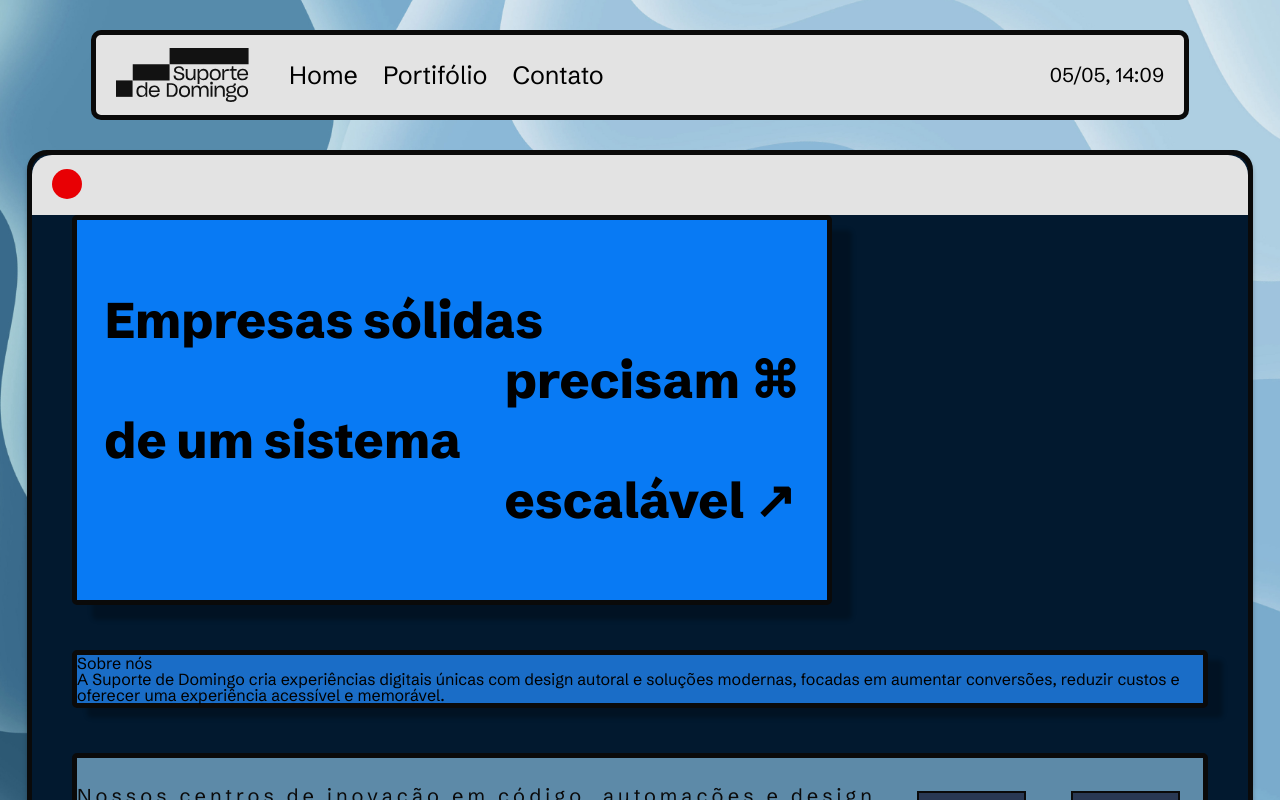
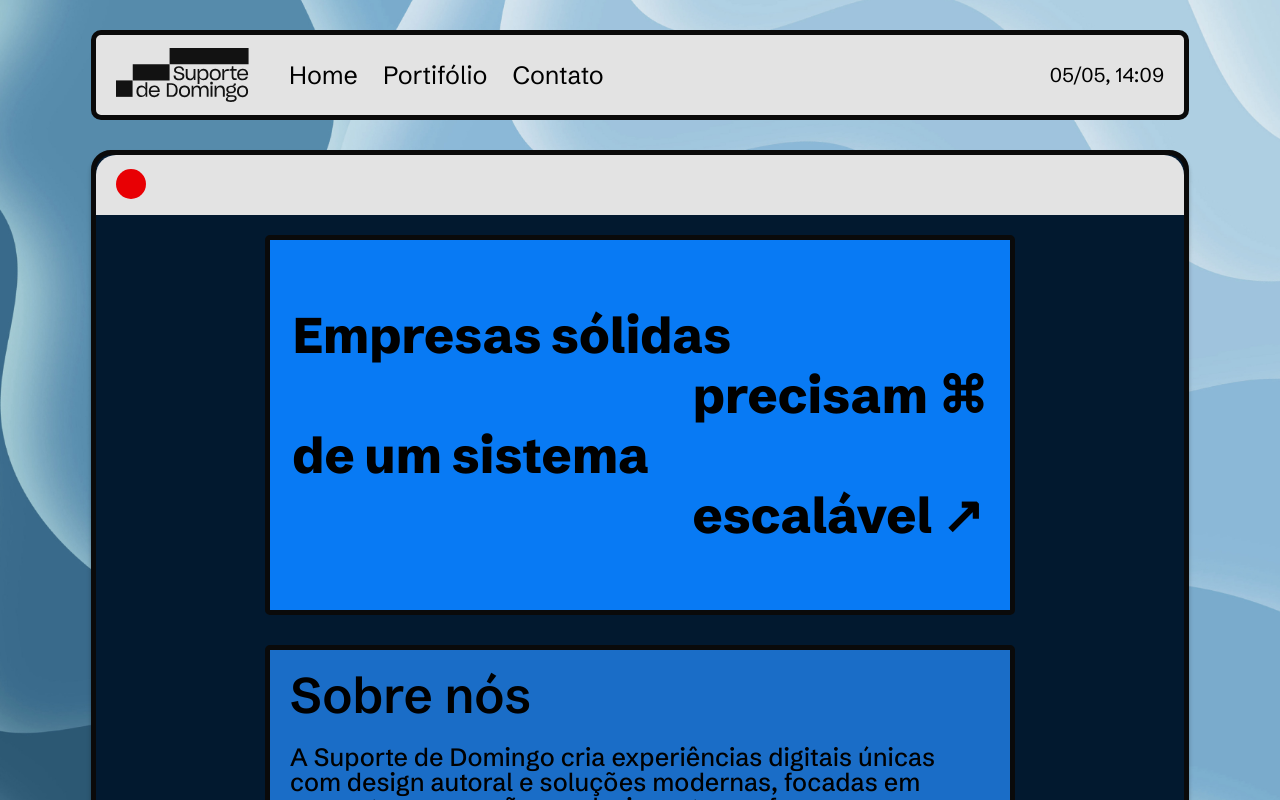
Before and after one commit to Silasprata23/rebranding-SDD, a React (Vite) app: page / in a window 1280 px wide. Shown: the top 800 px of the page. Built offline with nearby package versions, Linux system fonts and the light colour scheme.

Commit message:
feat: integrate CardSlogan and CardAbout components into Window, update styles for layout consistency

```diff
--- a/src/components/window/index.jsx
+++ b/src/components/window/index.jsx
@@ -3,9 +3,18 @@ import "./style.scss"
 import {Card} from "../card/index.jsx";
 import {Button} from "../button/index.jsx";
 import {CardBig} from "../card-big/index.jsx";
+import { CardSlogan } from "../card-slogan/index.jsx";
+import { CardAbout } from "../card-about/index.jsx";
+
+
+
 
 
 export const Window = () => (
+
+
+
+
     <div className="window">
         <div className="titleBar">
             <a href="">
@@ -19,34 +28,13 @@ export const Window = () => (
 
             <div className="card-wrapper">
 
-                <div className="card-slogan">
-                    <div className="slogan">
-                    <p className="left">
-                        <span>Empresas sólidas</span>
-                    </p>
+                <CardSlogan/>
 
-                    <p className="right">
-                        <span>precisam ⌘</span>
-                    </p>
-                    <p className="left">
-                         <span>de um sistema</span>
-                    </p>
-                   <p className="right">
-                     <span>escalável ↗</span>
-                   </p>
+                <CardAbout
+                    title={"Sobre nós"}
+                    text={"A Suporte de Domingo cria experiências digitais únicas com design autoral e soluções modernas, focadas em aumentar conversões, reduzir custos e oferecer uma experiência acessível e memorável. "}
 
-
-                    </div>
-
-
-                </div>
-
-                <div className="card-about">
-                    <h3>Sobre nós</h3>
-                    <p>A Suporte de Domingo cria experiências digitais únicas com design autoral e soluções modernas,
-                         focadas em aumentar conversões, reduzir custos e oferecer uma experiência acessível e memorável.</p>
-                </div>
-
+                />
 
 
             <div className="card-media">
--- a/src/components/window/style.scss
+++ b/src/components/window/style.scss
@@ -6,7 +6,7 @@
   display: flex;
   flex-direction: column;
   background: $color-blue-1;
-  width: 95%;
+  width: 85%;
   height: 90%;
   border-radius: 20px;
   border: 5px solid $color-noctorios-black;
@@ -26,61 +26,18 @@
 
 
   .window-content {
-    padding: 0 40px;
+    padding: 20px 40px;
     display: flex;
     align-items: center;
     flex-direction: column;
-
-    .card-about{
-      border-radius: 5px;
-      border: 5px solid $color-noctorios-black;
-      background: $color-blue-3;
-      box-shadow: 15px 10px 4px 0 rgba(0, 0, 0, 0.25);
-
-
-
-
-    }
-
-
-
-
-    .card-slogan{
-      width: 700px;
-      height: 330px;
-      border-radius: 5px;
-      border: 5px solid  $color-noctorios-black;
-      background: $color-blue-2;
-      box-shadow: 20px 15px 4px 0 rgba(0, 0, 0, 0.25);
-      padding: 25px;
-      display: flex;
-      justify-content: center;
-      .slogan{
-        display: flex;
-        flex-direction: column;
-        align-items: flex-start;
-        justify-content: center;
-        gap: 10px;
-        .left{
-          margin-right: 50px;
-        }
-        .right{
-          margin-left: 400px;
-        }
-
-        span{
-          font-size: 50px;
-          font-weight: 800;
-        }
-      }
-    }
+    gap: 50px;
 
 
     .card-title {
       display: flex;
       align-items: center;
       justify-content: center;
-      width: 100%;
+      width: 1520px;
       height: 100px;
       background: $color-blue-4;
       font-size: 50px;
@@ -93,11 +50,12 @@
       display: flex;
       align-items: center;
       justify-content: center;
-      width: 100%;
+      width: 1520px;
       height: 100px;
       background: $color-blue-4;
       border-radius: 5px;
       border: 5px solid $color-noctorios-black;
+
       p{
         color: $color-noctorios-black;
         font-size: 20px;
@@ -105,7 +63,7 @@
         font-weight: 400;
         line-height: normal;
         letter-spacing: 4px;
-
+           padding: 5px;
       }
       .button-media{
         display: flex;
@@ -123,7 +81,9 @@
       display: flex;
       flex-wrap: wrap;
       flex-direction: row;
-      gap: 45px;
+      gap: 30px;
+      align-content: center;
+      justify-content: center;
     }
   }
 }
```
